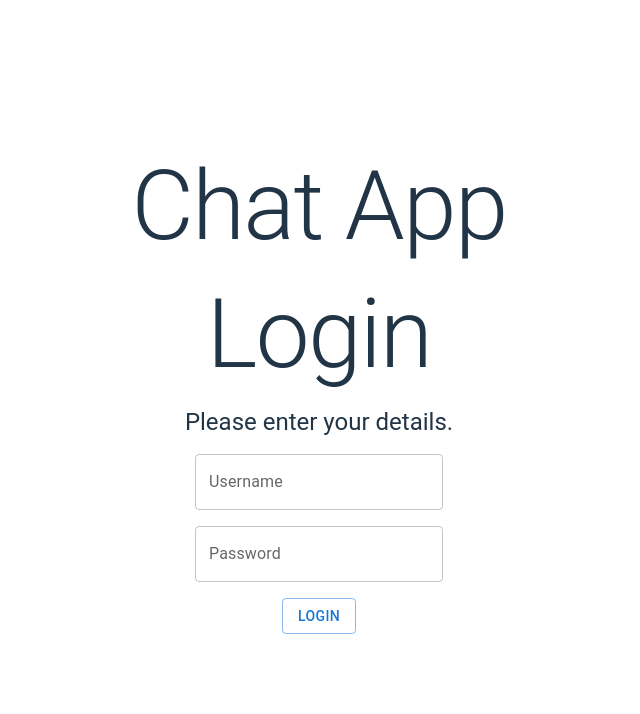
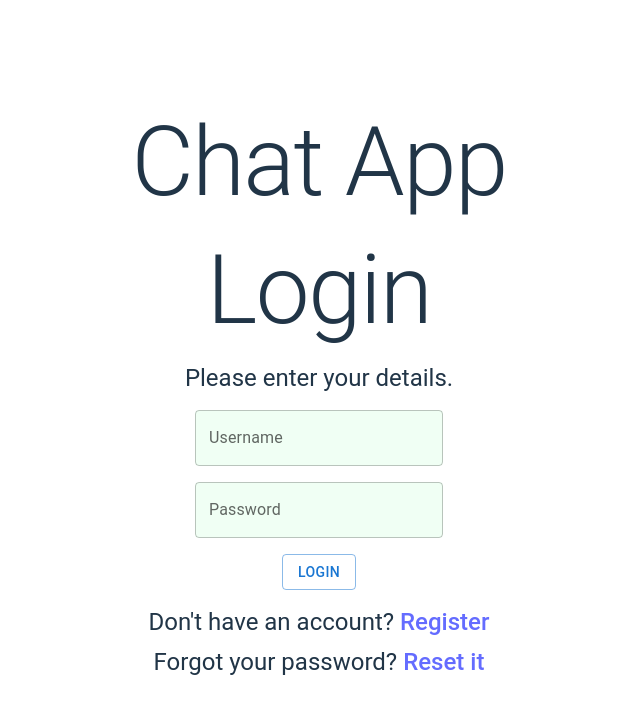
Before and after one commit to Williambraney/chat-app, a React (Vite) app in the folder client/: page / in a window 1280 px wide. Shown: the top 714 px of the page, without its empty margins (321-961 px from the left). Built offline with nearby package versions, Linux system fonts and the light colour scheme.

Commit message:
Add initial register and reset buttons for login

```diff
--- a/client/src/App.tsx
+++ b/client/src/App.tsx
@@ -11,7 +11,7 @@ const Router = createBrowserRouter([
                 index : true,
                 element : <Login />,
             },
-            // { path : 'sessions', element : <SessionsPage /> },
+            { path : 'register', element : <Login /> },
             // { path : 'sessions/:id', element : <SessionPage /> },
         ],
     },
--- a/client/src/components/ui/TextField/TextField.tsx
+++ b/client/src/components/ui/TextField/TextField.tsx
@@ -1,16 +1,18 @@
 import { TextField as MUITextField } from '@mui/material';
-import type { ChangeEvent } from 'react';
+import type { ChangeEvent, CSSProperties } from 'react';
 
 type TextFieldProps = {
     label: string;
     value: string;
     onChange: (e: ChangeEvent<HTMLInputElement>) => void;
+    sx?: CSSProperties;
 }
 
 export default function TextField({
     label,
     value,
-    onChange
+    onChange,
+    sx
 }: TextFieldProps ){
 
     return (
@@ -18,6 +20,11 @@ export default function TextField({
             label = { label }
             value = { value }
             onChange = { onChange }
+            sx = {{
+                backgroundColor :  '#F0FFF4',
+                borderRadius : '4px',
+                ...sx
+            }}
         />
     )
 };
--- a/client/src/pages/Login.tsx
+++ b/client/src/pages/Login.tsx
@@ -105,6 +105,28 @@ export default function Login() {
                     Login
                 </Button>
             </Block>
+            <Block>
+                <Blocks
+                    sx = {{
+                        flexDirection : 'column',
+                        alignItems : 'center',
+                        justifyContent : 'center',
+                        gap : 1,
+                        width : '100%',
+                    }}
+                >
+                    <Block>
+                        <Text>
+                            Don't have an account? <a href="/register">Register</a>
+                        </Text>
+                    </Block>
+                    <Block>
+                        <Text>
+                            Forgot your password? <a href="/reset-password">Reset it</a>
+                        </Text>
+                    </Block>
+                </Blocks>
+            </Block>
         </Blocks>
     );
 
--- a/client/src/routes/Root.tsx
+++ b/client/src/routes/Root.tsx
@@ -7,7 +7,8 @@ export default function Root() {
         <Blocks
             sx = { {
                 flexDirection : 'column',
-                minWidth : '100vw'
+                minWidth : '100vw',
+                backgroundColor : 'background',
             } }
         >
             { /* Add your layout components here, like Header, Footer, etc. */ }
```
